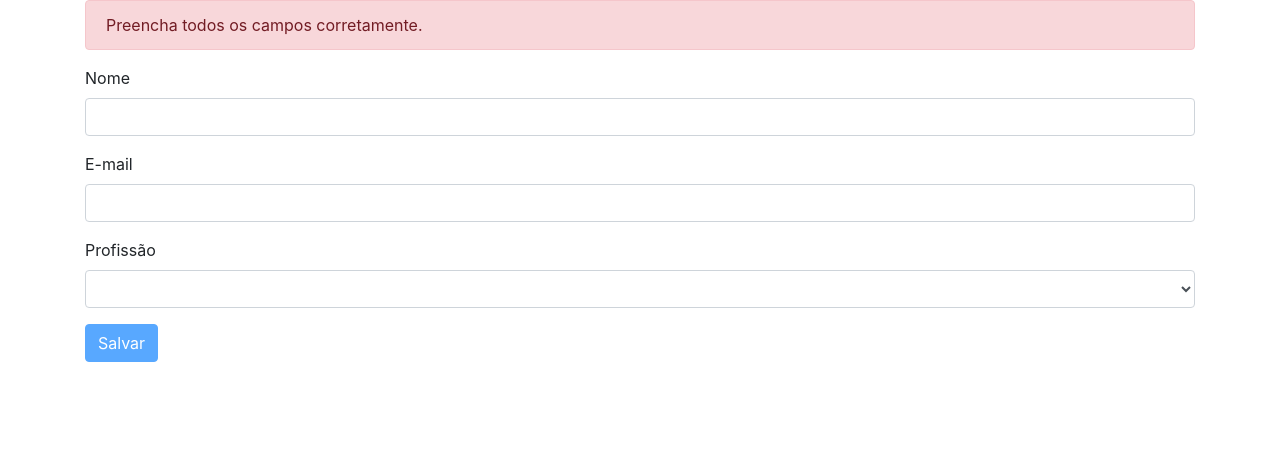
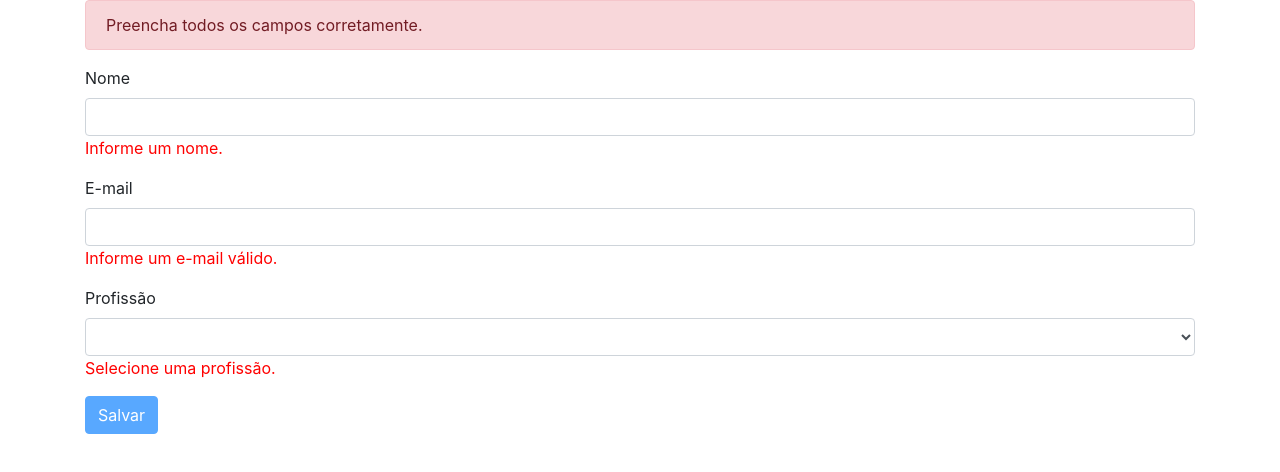
Before and after one commit to leocaliban/angular-iniciante, an Angular app in the folder formularios/: page / in a window 1280 px wide. Shown: the top 472 px of the page. Built offline with nearby package versions, Linux system fonts and the light colour scheme.

Commit message:
Exibe erro de validação de controles no formulário

```diff
--- a/formularios/src/app/novo-formulario/novo-formulario.component.html
+++ b/formularios/src/app/novo-formulario/novo-formulario.component.html
@@ -8,21 +8,27 @@
     <div class="form-group">
       <label class="form-control-label">Nome</label>
       <input type="text" class="form-control" name="nome"
-        [(ngModel)]="cliente.nome" required minlength="5">
+        [(ngModel)]="cliente.nome" required minlength="5" #nome="ngModel">
+
+        <div style="color: red" *ngIf="nome.hasError('required')" >Informe um nome.</div>
+        <div style="color: red" *ngIf="nome.hasError('minlength')" >Informe um nome completo.</div>
     </div>
 
     <div class="form-group">
       <label class="form-control-label">E-mail</label>
       <input type="text" class="form-control" name="email"
-        [(ngModel)]="cliente.email" required email>
+        [(ngModel)]="cliente.email" required email #email="ngModel">
+
+      <div style="color: red" *ngIf="email.invalid" >Informe um e-mail válido.</div>
     </div>
 
     <div class="form-group">
       <label class="form-control-label">Profissão</label>
-      <select class="form-control" name="profissao" [(ngModel)]="cliente.profissao" required>
+      <select class="form-control" name="profissao" [(ngModel)]="cliente.profissao" required #profissao="ngModel">
         <option value="">Selecione</option>
         <option *ngFor="let profissao of profissoes" [value]="profissao">{{ profissao }}</option>
       </select>
+      <div style="color: red" *ngIf="profissao.invalid" >Selecione uma profissão.</div>
     </div>
 
     <button type="submit" class="btn btn-primary" [disabled]="!usuarioForm.valid" >Salvar</button>
```
